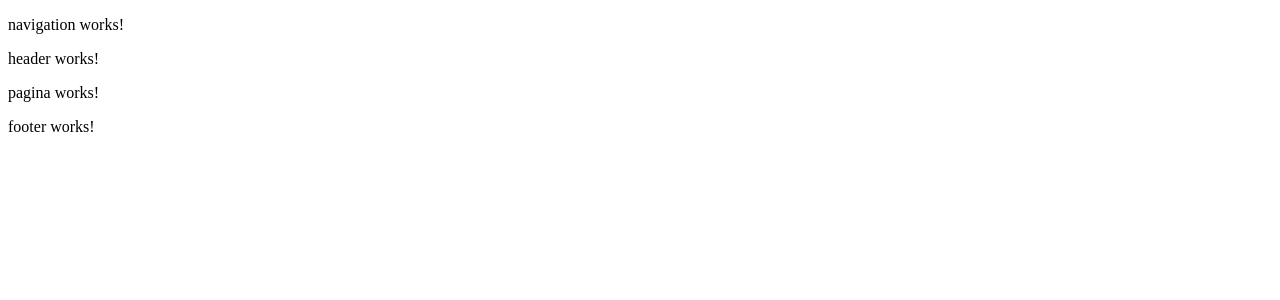
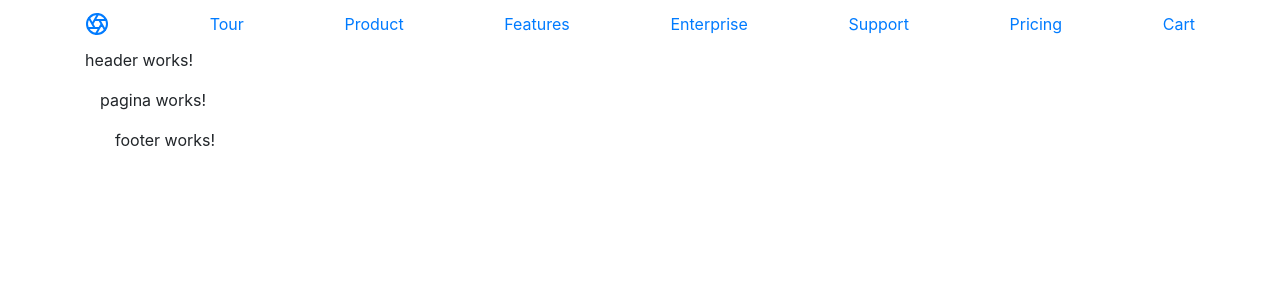
Before and after one commit to StanDarius24/PW-Frontend-Angular, an Angular app: page / in a window 1280 px wide. Shown: the top 300 px of the page. Built offline with nearby package versions, Linux system fonts and the light colour scheme.

Commit message:
Navigation

```diff
--- a/angular.json
+++ b/angular.json
@@ -24,6 +24,7 @@
               "src/assets"
             ],
             "styles": [
+              "node_modules/bootstrap/dist/css/bootstrap.min.css",
               "src/styles.css"
             ],
             "scripts": []
--- a/package.json
+++ b/package.json
@@ -19,6 +19,7 @@
     "@angular/platform-browser": "~10.1.3",
     "@angular/platform-browser-dynamic": "~10.1.3",
     "@angular/router": "~10.1.3",
+    "bootstrap": "^4.5.2",
     "rxjs": "~6.6.0",
     "tslib": "^2.0.0",
     "zone.js": "~0.10.2"
--- a/src/app/paginaprincipala/componente/navigation/navigation.component.html
+++ b/src/app/paginaprincipala/componente/navigation/navigation.component.html
@@ -1 +1,15 @@
-<p>navigation works!</p>
+<body>
+    <nav class="site-header sticky-top py-1">
+  <div class="container d-flex flex-column flex-md-row justify-content-between">
+    <a class="py-2" href="#" aria-label="Product">
+      <svg xmlns="http://www.w3.org/2000/svg" width="24" height="24" fill="none" stroke="currentColor" stroke-linecap="round" stroke-linejoin="round" stroke-width="2" class="d-block mx-auto" role="img" viewBox="0 0 24 24" focusable="false"><title>Product</title><circle cx="12" cy="12" r="10"/><path d="M14.31 8l5.74 9.94M9.69 8h11.48M7.38 12l5.74-9.94M9.69 16L3.95 6.06M14.31 16H2.83m13.79-4l-5.74 9.94"/></svg>
+    </a>
+    <a class="py-2 d-none d-md-inline-block" href="#">Tour</a>
+    <a class="py-2 d-none d-md-inline-block" href="#">Product</a>
+    <a class="py-2 d-none d-md-inline-block" href="#">Features</a>
+    <a class="py-2 d-none d-md-inline-block" href="#">Enterprise</a>
+    <a class="py-2 d-none d-md-inline-block" href="#">Support</a>
+    <a class="py-2 d-none d-md-inline-block" href="#">Pricing</a>
+    <a class="py-2 d-none d-md-inline-block" href="#">Cart</a>
+  </div>
+</nav>
```
Also changed, not shown: 1 other file (tests, documents, lock files or other folders).
